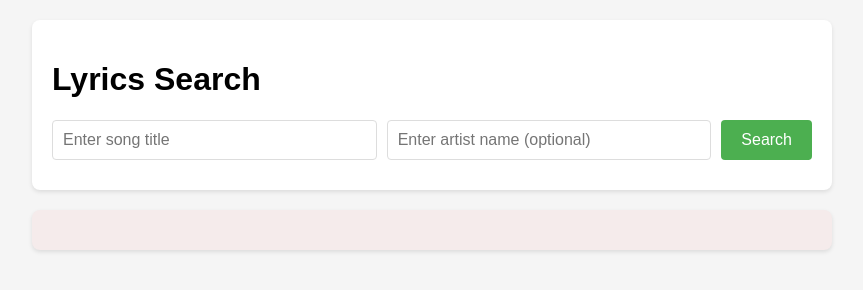
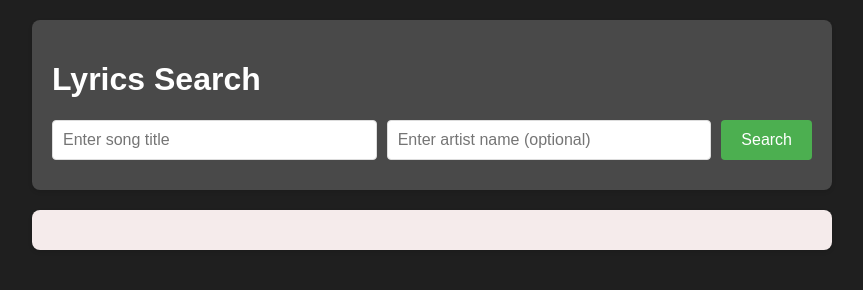
Before and after one commit to ThayerY/Genuis_lyrics, a website: page public/index.html in a window 1280 px wide. Shown: the whole page, without its empty margins (208-1071 px from the left). Drawn offline with Linux system fonts and the light colour scheme.

Commit message:
changing color

```diff
--- a/public/index.html
+++ b/public/index.html
@@ -11,7 +11,7 @@
 
 <body>
   <div class="search-container">
-    <h1>Lyrics Search</h1>
+    <h1 class="h">Lyrics Search</h1>
     <div class="search-form">
       <input type="text" id="songTitle" placeholder="Enter song title" required>
       <input type="text" id="artistName" placeholder="Enter artist name (optional)">
--- a/public/script.js
+++ b/public/script.js
@@ -4,6 +4,7 @@ async function searchLyrics() {
   const loadingDiv = document.getElementById('loading');
   const errorDiv = document.getElementById('error');
   const lyricsDiv = document.getElementById('lyricsResult');
+  // document.querySelector('.lyrics-text').textContent = songInfo.lyrics;
 
   if (!songTitle) {
     errorDiv.textContent = 'Please enter a song title';
--- a/public/styles.css
+++ b/public/styles.css
@@ -3,15 +3,19 @@ body {
   max-width: 800px;
   margin: 0 auto;
   padding: 20px;
-  background-color: #f5f5f5;
+  background-color: #1f1f1f;
 }
 
 .search-container {
-  background-color: white;
+  background-color: rgba(248, 246, 246, 0.192);
   padding: 20px;
   border-radius: 8px;
   box-shadow: 0 2px 4px rgba(0, 0, 0, 0.1);
   margin-bottom: 20px;
+}
+
+.h {
+  color: white;
 }
 
 .search-form {
@@ -54,6 +58,7 @@ button:hover {
   text-align: center;
   padding: 20px;
   display: none;
+  color: white;
 }
 
 .error {
```
